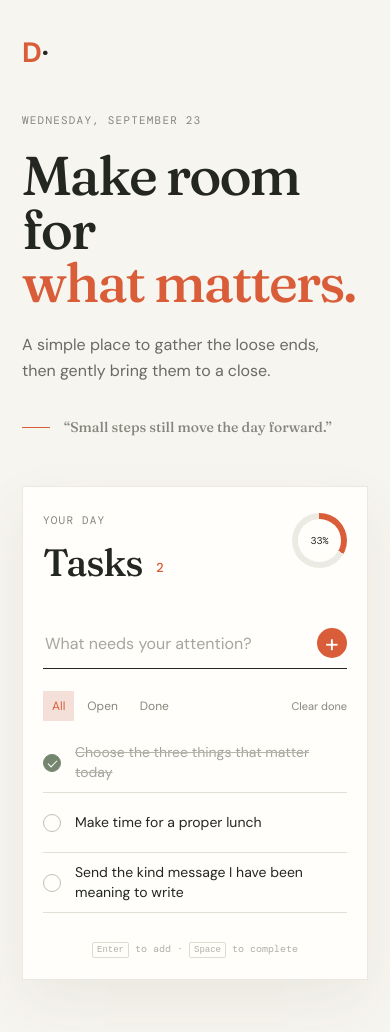
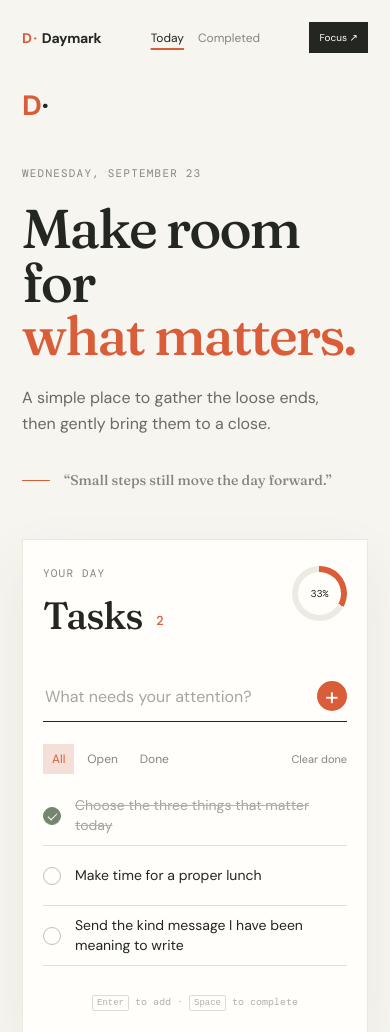
Before and after one commit to AmannJha/todo-list, a website built with Vite: page index.html in a window 390 px wide. Shown: the top 1032 px of the page. Built offline with nearby package versions, Linux system fonts and the light colour scheme.

Commit message:
Added nav bar

```diff
--- a/index.html
+++ b/index.html
@@ -10,6 +10,14 @@
     <link href="https://fonts.googleapis.com/css2?family=DM+Mono:wght@400;500&family=DM+Sans:wght@400;500;600;700&family=Fraunces:opsz,wght@9..144,500;9..144,600&display=swap" rel="stylesheet" />
   </head>
   <body>
+    <header class="site-nav">
+      <a class="nav-brand" href="#today" aria-label="Daymark home">D<span>·</span> Daymark</a>
+      <nav aria-label="Main navigation">
+        <a class="nav-link active" href="#today" data-nav-filter="all">Today</a>
+        <button class="nav-link" type="button" data-nav-filter="completed">Completed</button>
+      </nav>
+      <button class="focus-button" id="focus-task" type="button">Focus <span aria-hidden="true">↗</span></button>
+    </header>
     <main class="app-shell">
       <section class="intro-panel" aria-labelledby="page-title">
         <div class="brand-mark" aria-hidden="true">D<span>·</span></div>
@@ -22,7 +30,7 @@
         </div>
       </section>
 
-      <section class="todo-panel" aria-label="Your tasks">
+      <section class="todo-panel" id="today" aria-label="Your tasks">
         <div class="panel-heading">
           <div>
             <p class="eyebrow">Your day</p>
--- a/src/main.js
+++ b/src/main.js
@@ -21,6 +21,8 @@ const progressValue = document.querySelector('#progress-value');
 const progressRing = document.querySelector('#progress-ring');
 const filterButtons = document.querySelectorAll('.filter-button');
 const clearCompletedButton = document.querySelector('#clear-completed');
+const navLinks = document.querySelectorAll('[data-nav-filter]');
+const focusTaskButton = document.querySelector('#focus-task');
 
 function loadTasks() {
   const savedTasks = localStorage.getItem(STORAGE_KEY);
@@ -71,6 +73,7 @@ function render() {
   }
 
   filterButtons.forEach((button) => button.classList.toggle('active', button.dataset.filter === activeFilter));
+  navLinks.forEach((link) => link.classList.toggle('active', link.dataset.navFilter === activeFilter));
 }
 
 function escapeHtml(value) {
@@ -104,6 +107,18 @@ filterButtons.forEach((button) => button.addEventListener('click', () => {
   render();
 }));
 
+navLinks.forEach((link) => link.addEventListener('click', (event) => {
+  if (link.tagName === 'A') event.preventDefault();
+  activeFilter = link.dataset.navFilter;
+  render();
+  document.querySelector('#today').scrollIntoView({ behavior: 'smooth', block: 'start' });
+}));
+
+focusTaskButton.addEventListener('click', () => {
+  document.querySelector('#today').scrollIntoView({ behavior: 'smooth', block: 'start' });
+  taskInput.focus({ preventScroll: true });
+});
+
 clearCompletedButton.addEventListener('click', () => {
   tasks = tasks.filter((task) => !task.completed);
   saveTasks();
--- a/src/style.css
+++ b/src/style.css
@@ -17,6 +17,17 @@ body { margin: 0; min-width: 320px; background: #f7f5ef; }
 button, input { font: inherit; }
 button { cursor: pointer; }
 button:focus-visible, input:focus-visible { outline: 3px solid rgba(217, 93, 57, .35); outline-offset: 3px; }
+
+.site-nav { align-items: center; display: flex; justify-content: space-between; margin: 0 auto; max-width: 1140px; padding: 28px 7vw 0; }
+.nav-brand { color: var(--ink); font-size: 14px; font-weight: 700; letter-spacing: -.3px; text-decoration: none; }
+.nav-brand:first-letter { color: var(--accent); }
+.nav-brand span { color: var(--accent); margin: 0 2px; }
+.site-nav nav { display: flex; gap: 26px; }
+.nav-link { background: transparent; border: 0; color: var(--muted); font-size: 12px; padding: 6px 0; text-decoration: none; }
+.nav-link:hover, .nav-link.active { color: var(--ink); }
+.nav-link.active { text-decoration: underline; text-decoration-color: var(--accent); text-decoration-thickness: 2px; text-underline-offset: 6px; }
+.focus-button { background: var(--ink); border: 0; color: #fff; font-size: 11px; padding: 10px 13px; transition: background .2s ease, transform .2s ease; }
+.focus-button:hover { background: var(--accent); transform: translateY(-2px); }
 
 .app-shell { animation: page-enter .55s ease-out both; display: grid; grid-template-columns: minmax(280px, .75fr) minmax(480px, 1.25fr); max-width: 1140px; min-height: 100vh; margin: auto; padding: 8vw 7vw; gap: clamp(48px, 9vw, 140px); align-items: center; }
 .intro-panel { align-self: center; }
@@ -75,6 +86,9 @@ kbd { border: 1px solid #dcdcd3; border-radius: 2px; font-size: 9px; padding: 2p
 }
 
 @media (max-width: 740px) {
+  .site-nav { padding: 22px 22px 0; }
+  .site-nav nav { gap: 14px; }
+  .focus-button { font-size: 10px; padding: 9px 10px; }
   .app-shell { display: block; padding: 34px 22px 48px; }
   .brand-mark { margin-bottom: 42px; }
   h1 { font-size: clamp(47px, 14vw, 66px); margin-bottom: 22px; }
```
Also changed, not shown: dist/assets/index-2ofKe1td.css (added), dist/assets/index-BJotqk48.js (added), dist/assets/index-CP8_JqIk.css (deleted), dist/assets/index-S6P9ynu3.js (deleted), dist/index.html.
